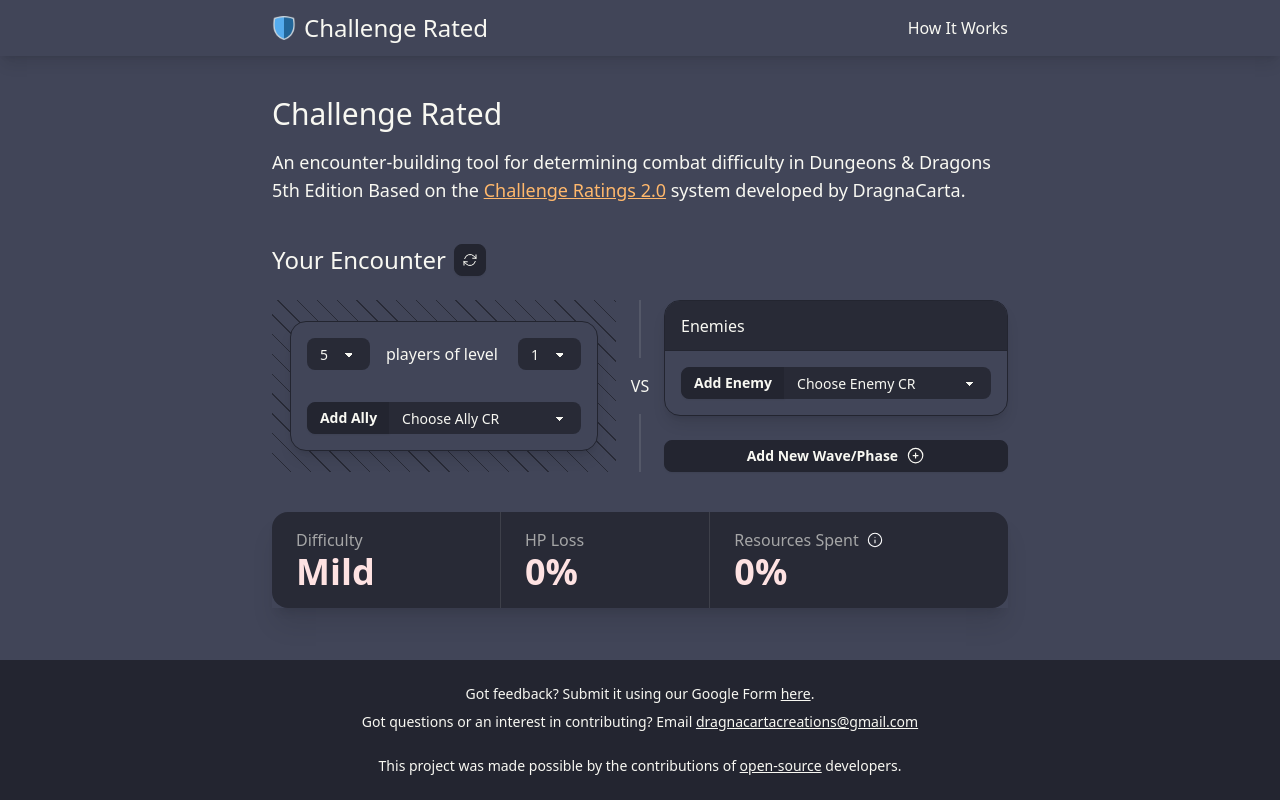
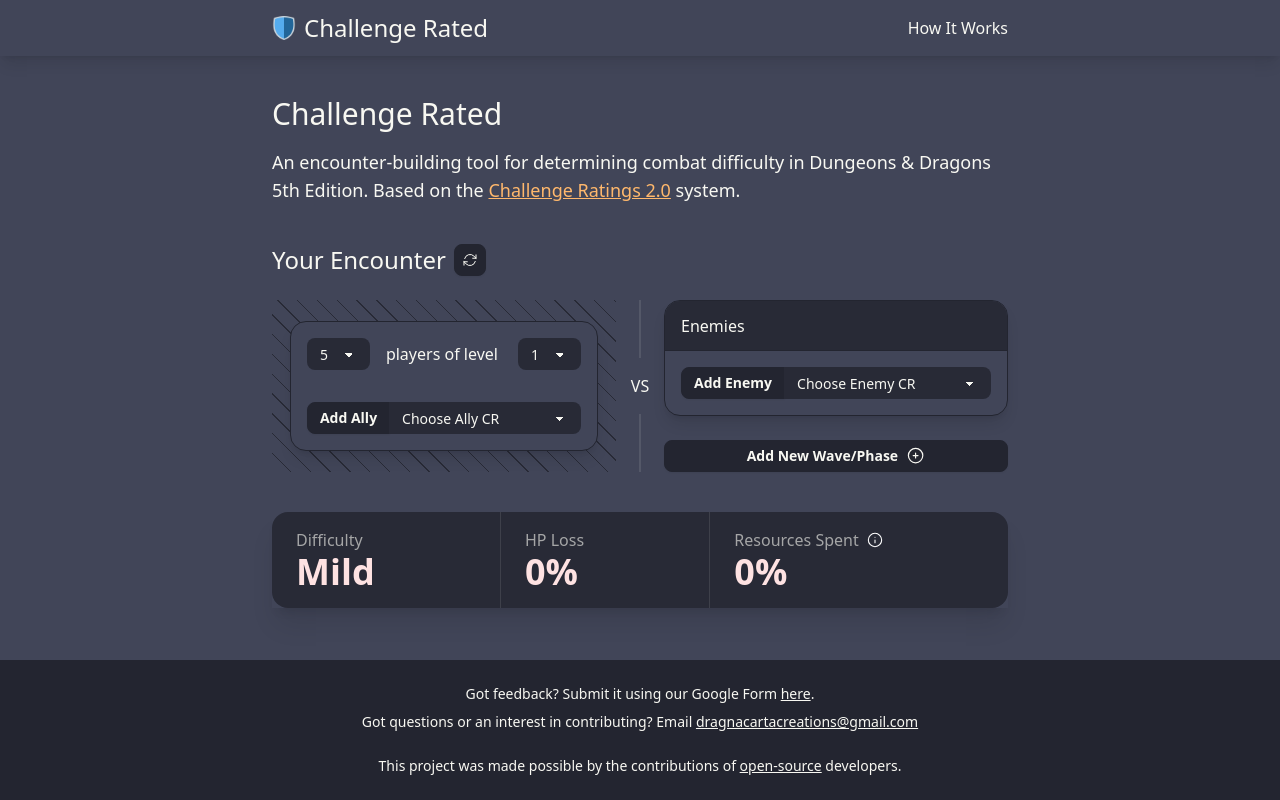
Before and after one commit to DragnaCarta/Challenge-Rated, a Next.js app: page / in a window 1280 px wide. Built offline with nearby package versions, Linux system fonts and the light colour scheme.

Commit message:
Update page.tsx
Fixed typo on home page in app description.

```diff
--- a/app/page.tsx
+++ b/app/page.tsx
@@ -140,7 +140,7 @@
         <h1 className="text-3xl mt-6">Challenge Rated</h1>
         <p className="text-lg mt-4">
           An encounter-building tool for determining combat difficulty in
-          Dungeons & Dragons 5th Edition Based on the{' '}
+          Dungeons & Dragons 5th Edition. Based on the{' '}
           <a
             href="https://www.gmbinder.com/share/-N4m46K77hpMVnh7upYa"
             target="_blank"
@@ -149,7 +149,7 @@
           >
             Challenge Ratings 2.0
           </a>
-          &nbsp;system developed by DragnaCarta.
+          &nbsp;system.
         </p>
         <aside className="mt-10">
           <section>
```
